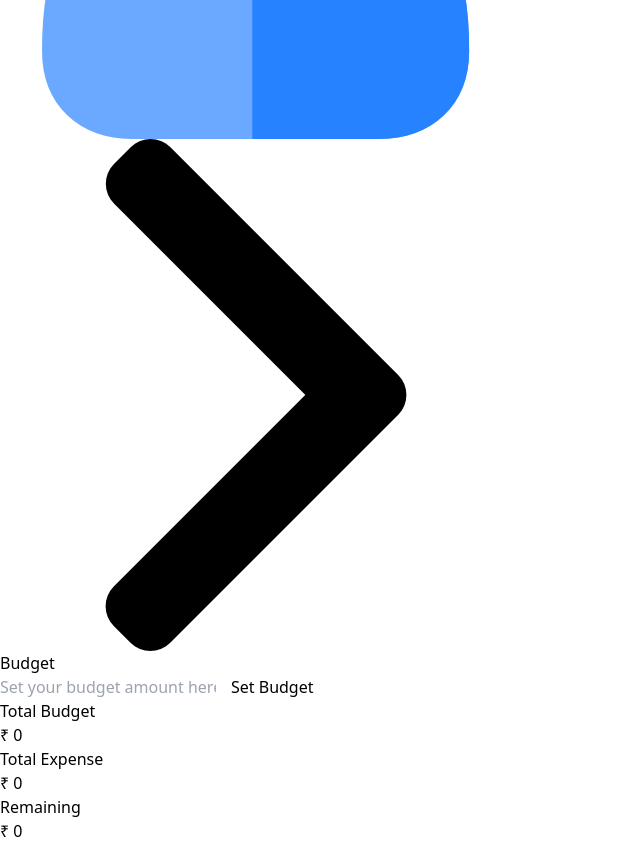
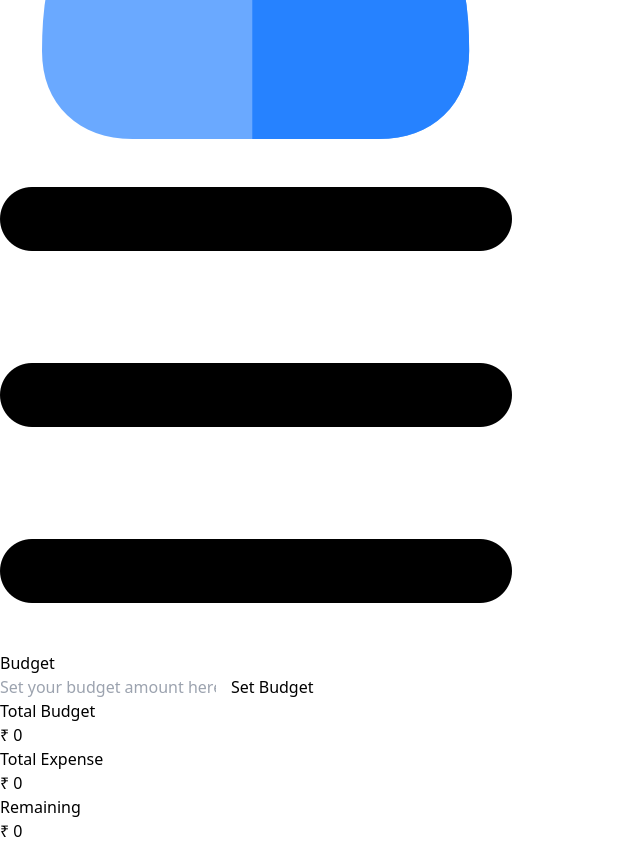
Before and after one commit to Shrinivas18/Expense-Tracker, a React (Vite) app: page /about in a window 1280 px wide. Shown: the part 760-1607 px from the top of the page, without its empty margins (0-640 px from the left). Built offline with nearby package versions, Linux system fonts and the light colour scheme.

Commit message:
css modifications in SideBar component

```diff
--- a/src/Components/SideBar.jsx
+++ b/src/Components/SideBar.jsx
@@ -1,5 +1,6 @@
 import React, { useState } from "react";
-import rightArrow from "../assets/right-arrow.png";
+import menu from "../assets/menu.png";
+import menuOpened from "../assets/menu-opened.png";
 import { NavLink } from "react-router-dom";
 
 function SideBar() {
@@ -18,16 +19,26 @@ function SideBar() {
           : `transition-all duration-300 ease-in-out shadow-lg w-full lg:w-[5%] pt-5 max-lg:pt-1`
       }
     >
-      <div className={`flex flex-row lg:flex-col gap-4 p-2 max-lg:pb-2 pl-1`}>
-        <img
-          className="lg:size-4 max-lg:size-4 cursor-pointer max-lg:mt-3"
-          title="Navigation Bar"
-          onClick={() => setShowSideBar(!showSideBar)}
-          src={rightArrow}
-          alt="Expend Navigation Bar"
-        />
+      <div className="flex flex-row lg:flex-col gap-4 p-2 max-lg:pb-2 pl-1">
+        {showSideBar ? (
+          <img
+            className="lg:w-9 lg:h-9 max-lg:w-6 max-lg:h-6 cursor-pointer max-lg:mt-3 transition-all duration-300 ease-in-out transform"
+            title="Close Menu"
+            onClick={() => setShowSideBar(!showSideBar)}
+            src={menuOpened}
+            alt="Collapse Navigation Bar"
+          />
+        ) : (
+          <img
+            className="lg:w-6 lg:h-6 max-lg:w-6 max-lg:h-6 cursor-pointer max-lg:mt-3 transition-all duration-300 ease-in-out transform"
+            title="Open Menu"
+            onClick={() => setShowSideBar(!showSideBar)}
+            src={menu}
+            alt="Expand Navigation Bar"
+          />
+        )}
         {showSideBar && (
-          <nav className="flex flex-row flex-wrap lg:flex-col lg:gap-5 max:lg:p-0 max-lg:gap-2 text-md w-full">
+          <nav className="flex flex-row flex-wrap lg:flex-col lg:gap-5 max-md:text-[12px] max-md:gap-0 max-lg:gap-2 text-md w-full">
             <NavLink className={getLinkClasses} to="/">
               Dashboard
             </NavLink>
```
Also changed, not shown: src/assets/menu-opened.png (added).
